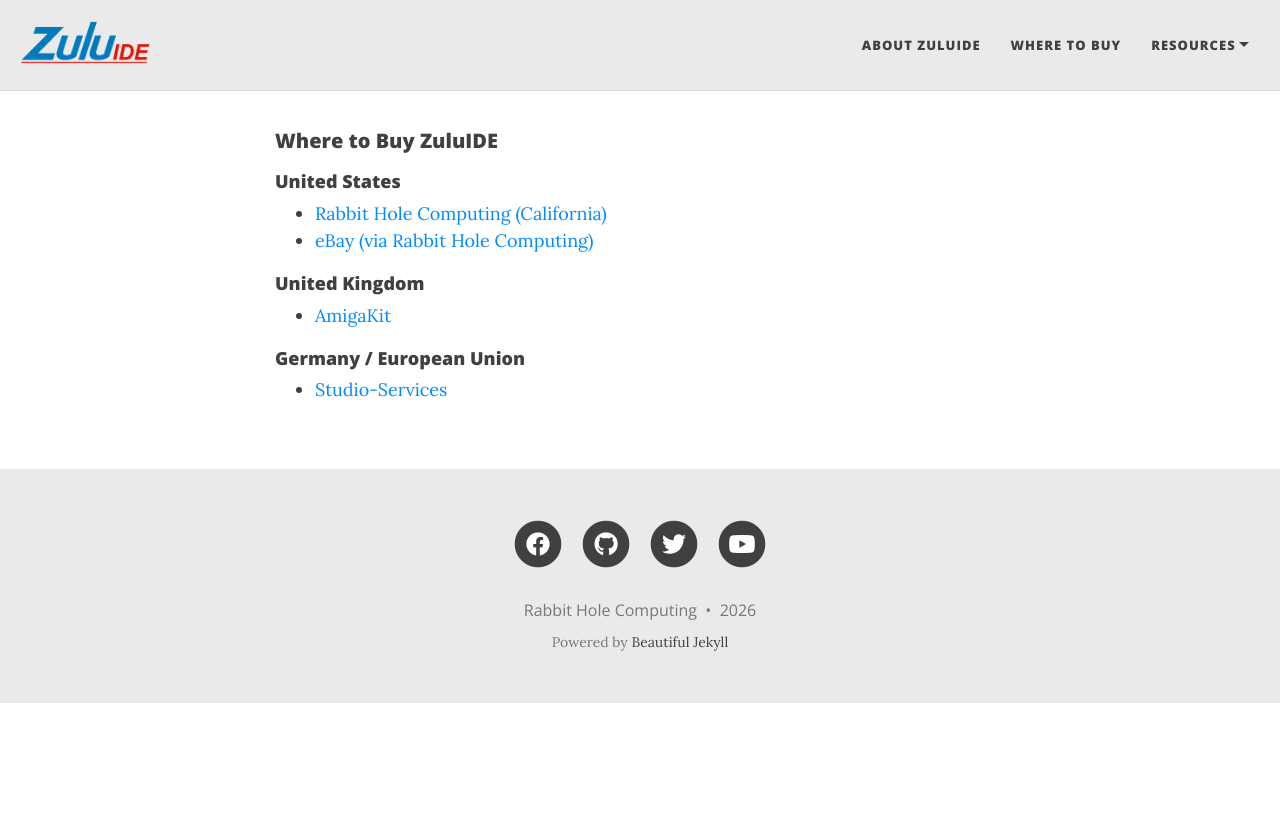
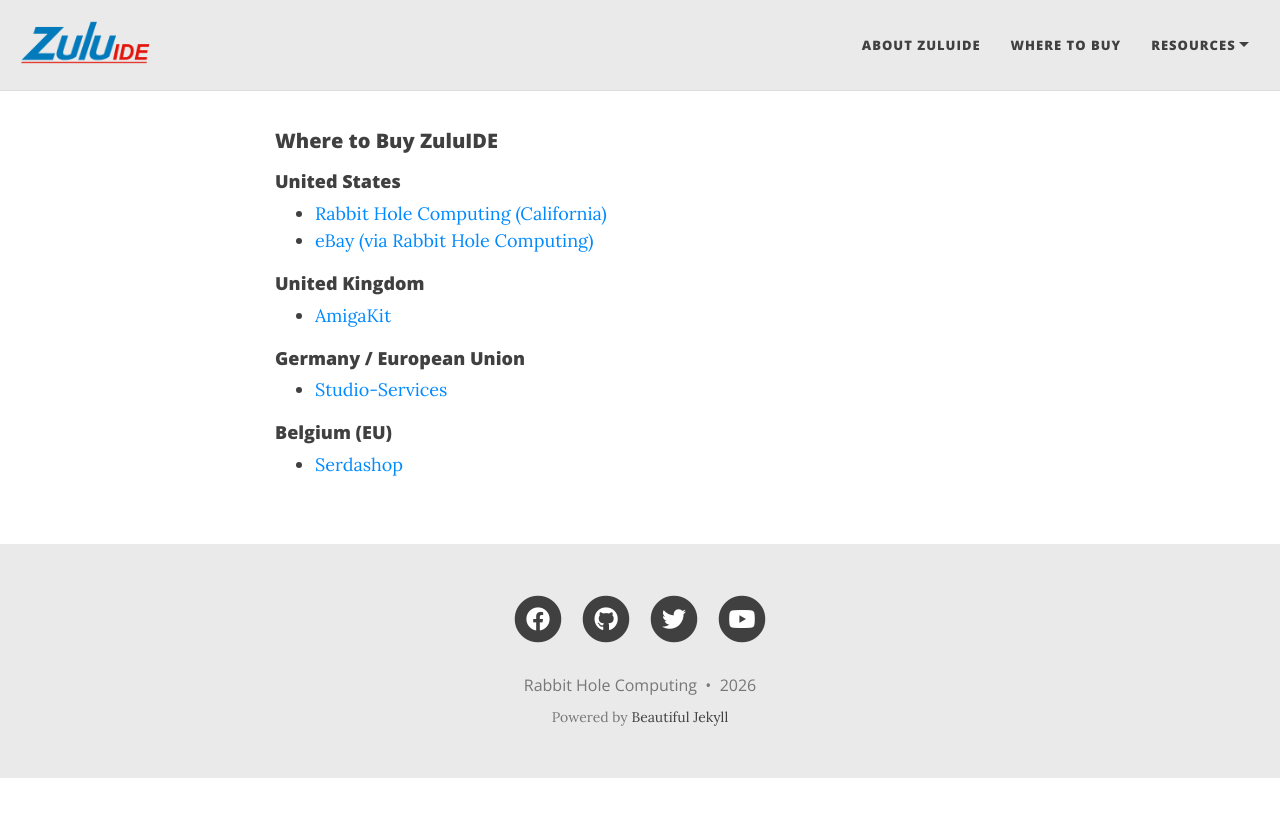
Before and after one commit to rabbitholecomputing/zuluide.com, a Jekyll site: the page built from wheretobuy.md, in a window 1280 px wide. Shown: the top 817 px of the page. Built offline with Jekyll 4.4.1, drawn with Linux system fonts in a browser that asks for light colours; nearby versions of some CDN libraries; our own code applies the rules of GitHub Pages for plain Markdown files.

Commit message:
Add Belgium section with Serdashop link

```diff
--- a/wheretobuy.md
+++ b/wheretobuy.md
@@ -10,3 +10,6 @@
 #### Germany / European Union
 
 * [Studio-Services](https://studio-services.de/produkt/zuluide)
+
+#### Belgium (EU)
+* [Serdashop](https://www.serdashop.com/ZuluIDE-V2)
```
